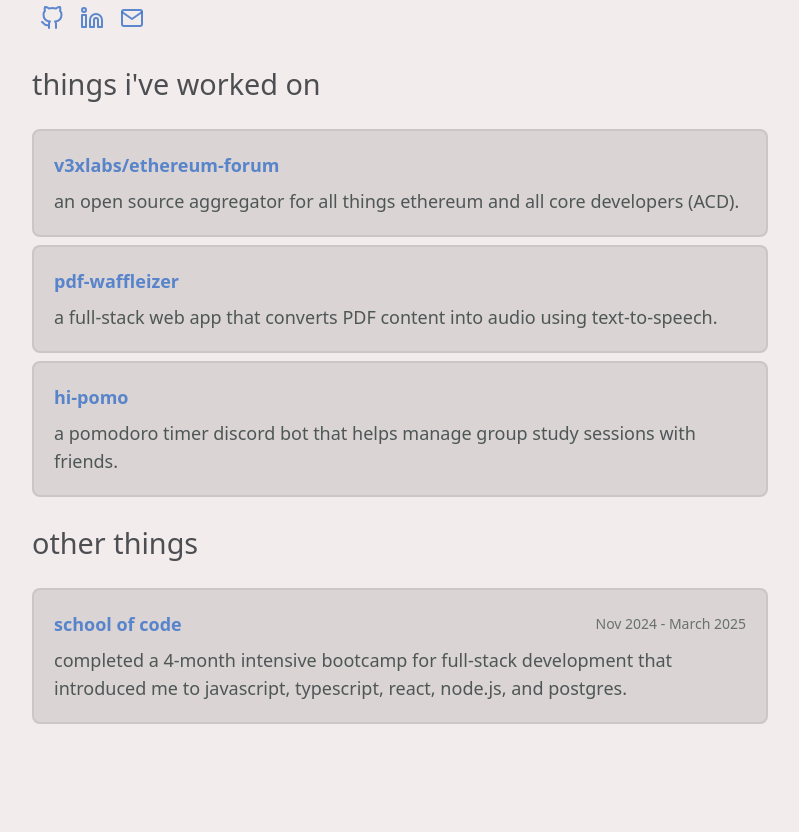
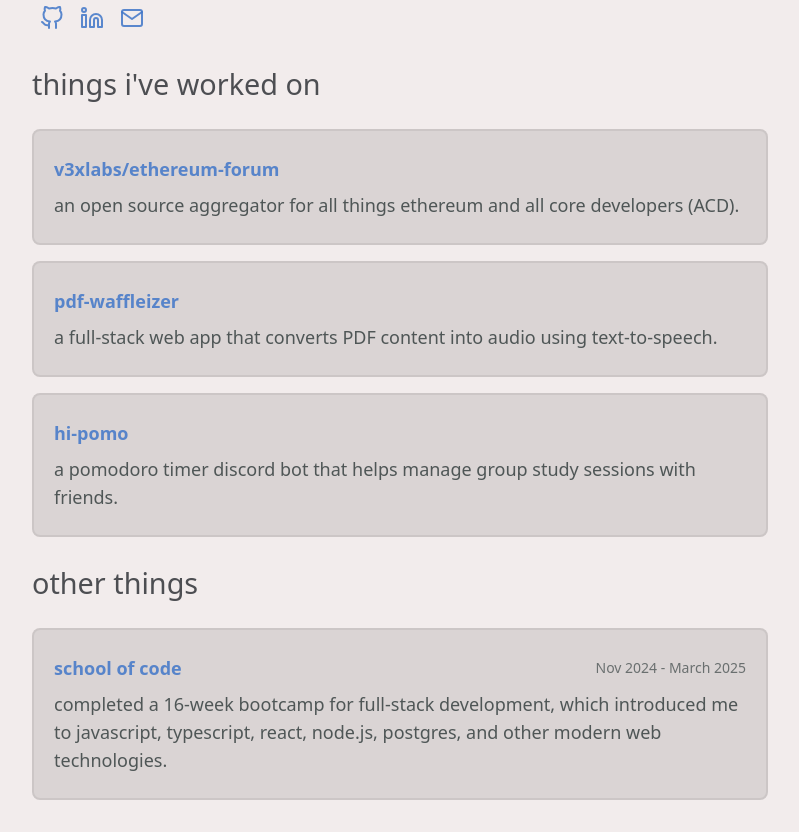
Before and after one commit to sumeyacodes/sumeya.dev, a React (Vite) app: page / in a window 1280 px wide. Shown: the part 300-1132 px from the top of the page, without its empty margins (240-1039 px from the left). Before the commit the page ends 1056 px from the top, so only its background shows below. Built offline with nearby package versions, Linux system fonts and the light colour scheme.

Commit message:
fix: card props url

```diff
--- a/src/App.tsx
+++ b/src/App.tsx
@@ -17,10 +17,10 @@ export default function App() {
       <SocialLinks />
 
       <h1>things i've worked on</h1>
-      <Cards content={currentProjects} />
+      <Cards cardContent={currentProjects} />
 
       <h1>other things</h1>
-      <Cards content={other} />
+      <Cards cardContent={other} />
     </main>
   );
 }
--- a/src/components/cards.tsx
+++ b/src/components/cards.tsx
@@ -1,38 +1,25 @@
 import type { Projects } from "../util/types";
 
-export function Cards({ content }: { content: Projects[] }) {
+export function Cards({ cardContent }: { cardContent: Projects[] }) {
   return (
-    <section className="w-full space-y-2">
-      {content.map((c, index) => (
-        <Content key={index} content={c} />
+    <section className="w-full space-y-4">
+      {cardContent.map((content, index) => (
+        <a key={index} href={content.url} className="block">
+          <article className="space-y-2 backdrop-brightness-90 border-2 border-secondary/10 hover:border-accent/30 px-5 py-6 rounded-lg transition-all duration-250 group">
+            <header className="flex-1 md:flex items-center justify-between">
+              <h3 className="text-lg font-semibold text-accent">
+                {content.title}
+              </h3>
+              {content.date && (
+                <span className="text-sm text-secondary/80">
+                  {content.date}
+                </span>
+              )}
+            </header>
+            <p className="text-secondary text-lg">{content.description}</p>
+          </article>
+        </a>
       ))}
     </section>
   );
 }
-
-function Content({ content }: { content: Projects }) {
-  const card = (
-    <article className="space-y-2 backdrop-brightness-90 border-2 border-secondary/10 hover:border-accent/30 p-5 rounded-lg transition-all duration-250 group">
-      <header className="flex-1 md:flex items-center justify-between">
-        <h3 className="text-lg font-semibold text-accent">{content.title}</h3>
-        {content.date && (
-          <time className="text-sm text-secondary/80">{content.date}</time>
-        )}
-      </header>
-      <p className="text-secondary text-lg">{content.description}</p>
-    </article>
-  );
-
-  return content.url ? (
-    <a
-      href={content.url}
-      title="Github Repository"
-      className="block"
-      target="_blank"
-      rel="noopener noreferrer">
-      {card}
-    </a>
-  ) : (
-    card
-  );
-}
--- a/src/util/content.tsx
+++ b/src/util/content.tsx
@@ -51,6 +51,7 @@ export const other = [
     title: "school of code",
     date: "Nov 2024 - March 2025",
     description:
-      "completed a 4-month intensive bootcamp for full-stack development that introduced me to javascript, typescript, react, node.js, and postgres.",
+      "completed a 16-week bootcamp for full-stack development, which introduced me to javascript, typescript, react, node.js, postgres, and other modern web technologies.",
+    url: "https://schoolofcode.co.uk/course/",
   },
 ];
--- a/src/util/types.tsx
+++ b/src/util/types.tsx
@@ -3,7 +3,7 @@ import type { JSX } from "react";
 export interface Projects {
   title: string;
   description: string;
-  url?: string | null;
+  url: string;
   date?: string;
 }
 
```
